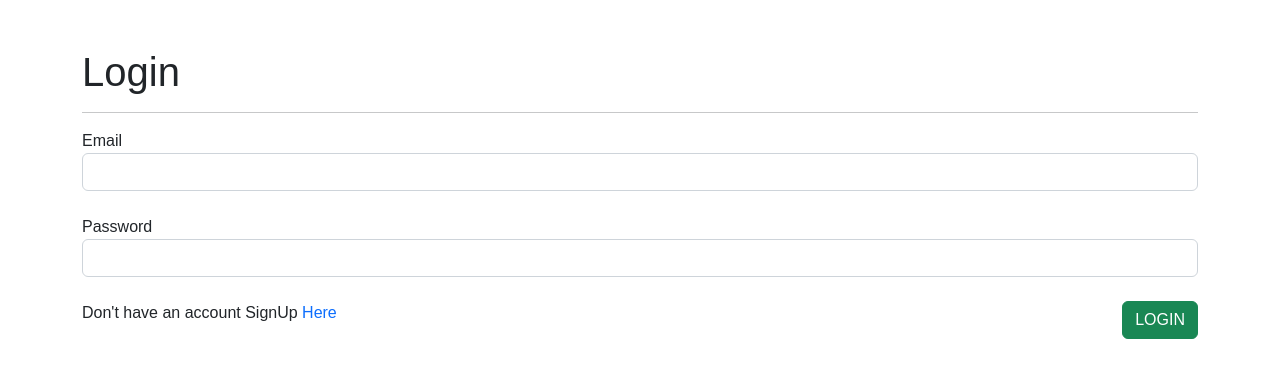
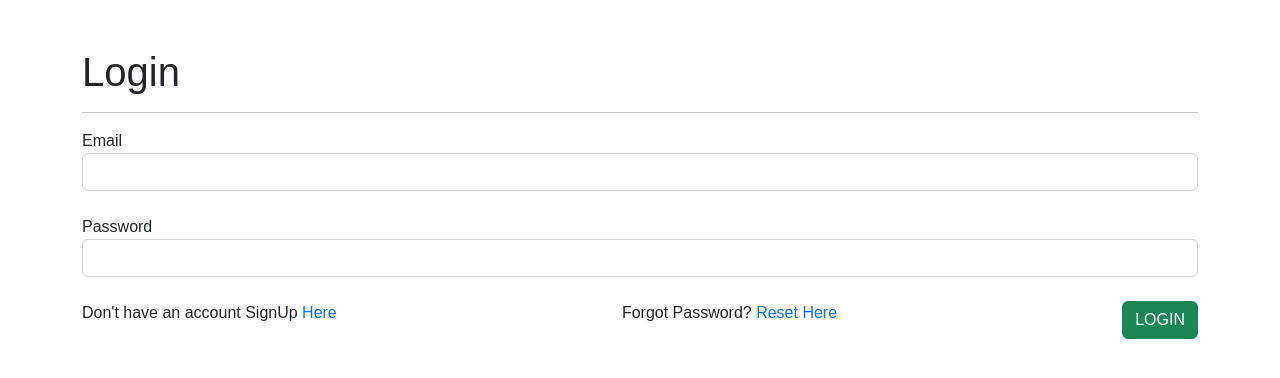
Before and after one commit to mr-vance/Givealittle, a React (Create React App) app: page /login in a window 1280 px wide. Shown: the top 378 px of the page. Built offline with nearby package versions, Linux system fonts and the light colour scheme.

Commit message:
a few changes made

```diff
--- a/src/Components/Login.js
+++ b/src/Components/Login.js
@@ -2,6 +2,7 @@ import React,{useState} from 'react'
 import {Link} from 'react-router-dom'
 import {auth} from '../Config/Config'
 import {useHistory} from 'react-router-dom'
+import { ForgotPassword } from './ForgotPassword'
 
 export const Login = () => {
 
@@ -52,6 +53,9 @@ export const Login = () => {
                     <span>Don't have an account SignUp
                     <Link to="signup" className='link'> Here</Link></span>
 
+                    <span>Forgot Password?
+                    <Link to="forgot-password" className='link'> Reset Here</Link></span>
+
                     <button type="submit" className='btn btn-success btn-md'>LOGIN</button>
                 </div>
             </form>
```
Also changed, not shown: 1 other file (tests, documents, lock files or other folders).
